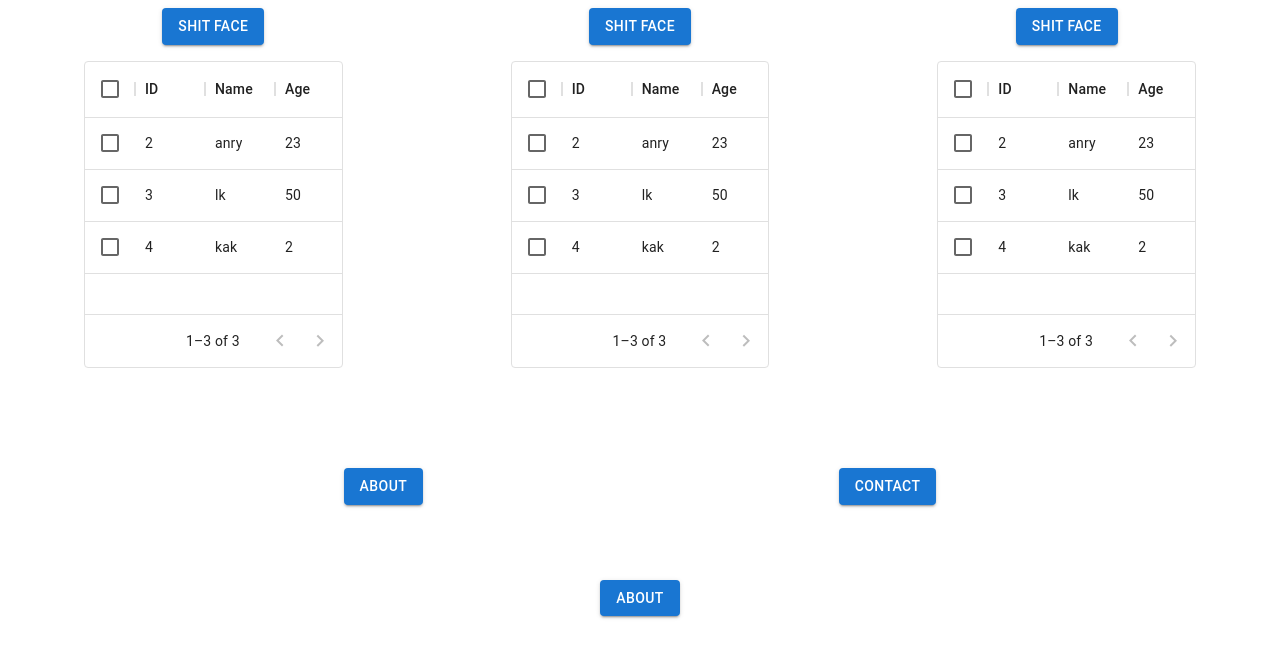
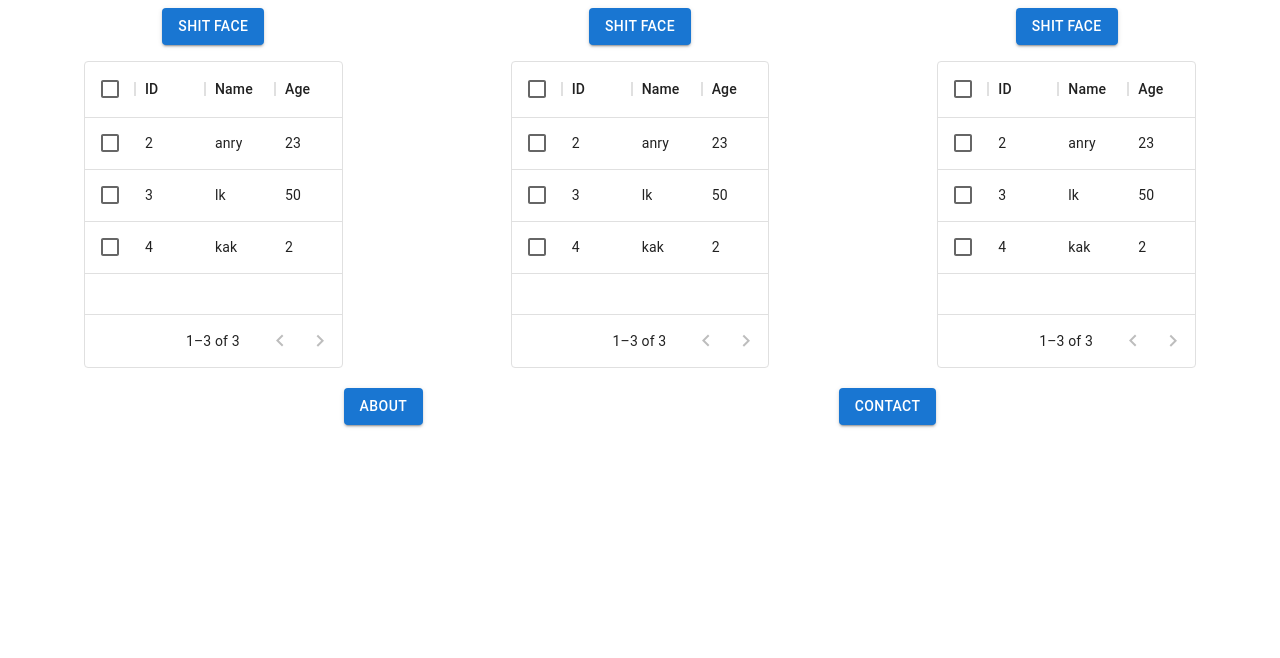
Before and after one commit to Anry001/web-experiments, a React (Vite) app: page / in a window 1280 px wide. Shown: the top 658 px of the page. Built offline with nearby package versions, Linux system fonts and the light colour scheme.

Commit message:
feat(clicks): added clicks component

```diff
--- a/src/pages/Home.tsx
+++ b/src/pages/Home.tsx
@@ -1,6 +1,7 @@
-import { Stack, Button } from '@mui/material';
+import { Stack, Button, Typography } from '@mui/material';
 import ShitDataGrid from '@components/ShitDataGrid';
 import { Link } from 'react-router-dom';
+import { useState } from 'react';
 
 const ABOUT_BUTTON_TEXT = 'About';
 const CONTACT_BUTTON_TEXT = 'Contact';
@@ -19,7 +20,7 @@ const Home = () => {
         <ShitDataGrid />
       </Stack>
       <Stack
-        sx={{ mt: '100px' }}
+        sx={{ mt: '20px' }}
         direction="row"
         justifyContent="space-evenly"
         alignItems="center"
@@ -32,9 +33,6 @@ const Home = () => {
           <Button variant="contained">{CONTACT_BUTTON_TEXT}</Button>
         </Link>
       </Stack>
-      <Stack sx={{ mt: '75px' }} alignItems="center">
-        <Button variant="contained">{ABOUT_BUTTON_TEXT}</Button>
-      </Stack>
     </Stack>
   );
 };
```
Also changed, not shown: src/components/Clicks.tsx (added, +22 -0 lines).
